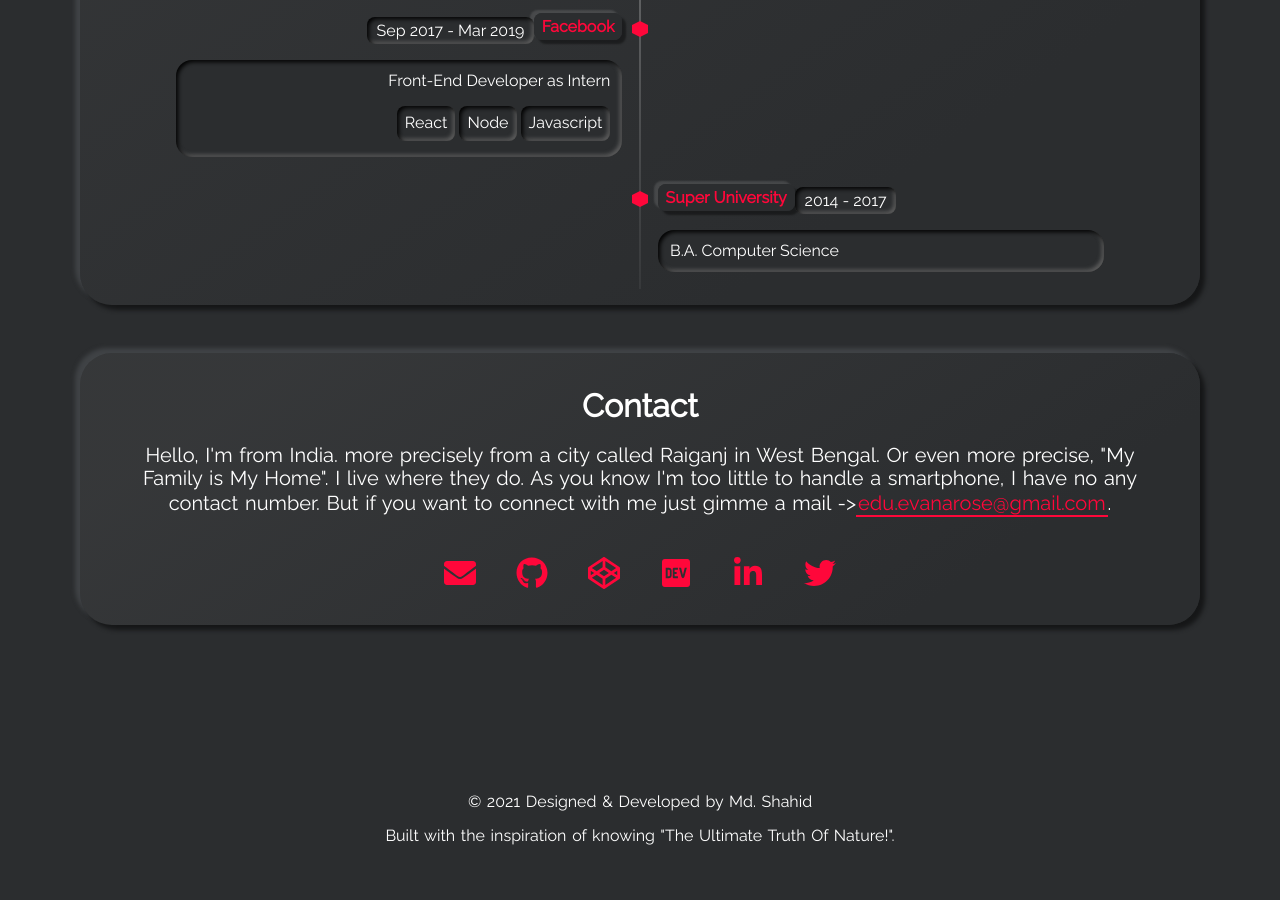
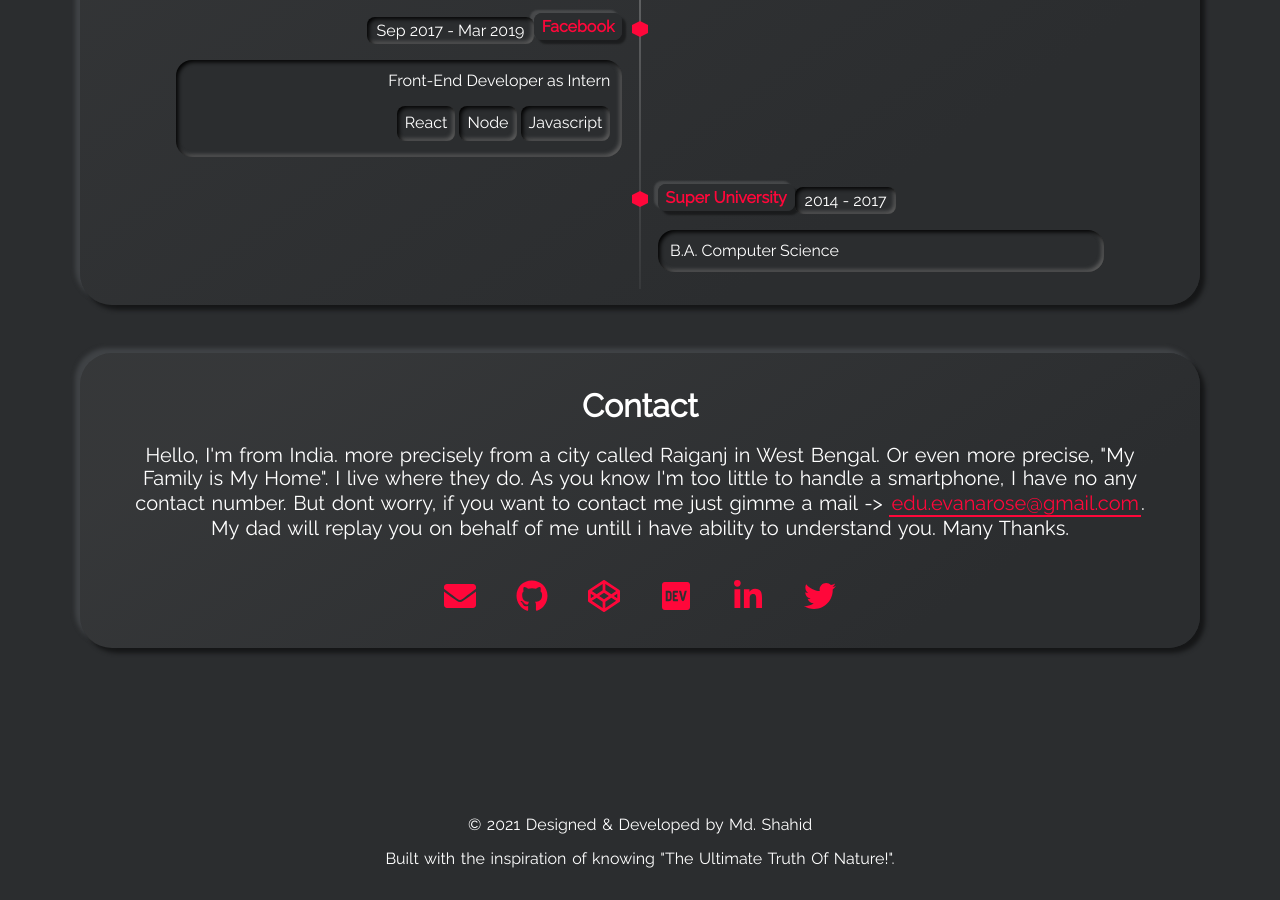
Before and after one commit to MDShahid94/evanarose.com, a Jekyll site: the page built from index.html, in a window 1280 px wide and 900 px high, scrolled down 2274 px. Built offline with Jekyll 4.4.1, drawn with Linux system fonts in a browser that asks for light colours; before the commit the page ends 3151 px from its top, so only the background shows below that.

Commit message:
Update _config.yml

```diff
--- a/_config.yml
+++ b/_config.yml
@@ -81,7 +81,7 @@ show_contact_card: true
 # contact_title: The will be displayed as the title in the Contact section
 contact_title: Contact
 # contact_description: This will be displayed under the title.
-contact_description: Hello, I'm from India. more precisely from a city called Raiganj in West Bengal. Or even more precise, "My Family is My Home". I live where they do. As you know I'm too little to handle a smartphone, I have no any contact number. But if you want to connect with me just gimme a mail -><a class="highlight-link" href="mailto":" edu.evanarose@gmail.com" target="_blank" rel="noreferrer"> edu.evanarose@gmail.com</a>.
+contact_description: Hello, I'm from India. more precisely from a city called Raiganj in West Bengal. Or even more precise, "My Family is My Home". I live where they do. As you know I'm too little to handle a smartphone, I have no any contact number. But dont worry, if you want to contact me just gimme a mail -> <a class="highlight-link" href="edu.evanarose@gmail.com" target="_blank" rel="noreferrer"> edu.evanarose@gmail.com</a>. My dad will replay you on behalf of me untill i have ability to understand you. Many Thanks.
 
 # GITHUB-METADATA
 # Set this to your forked repository
```
